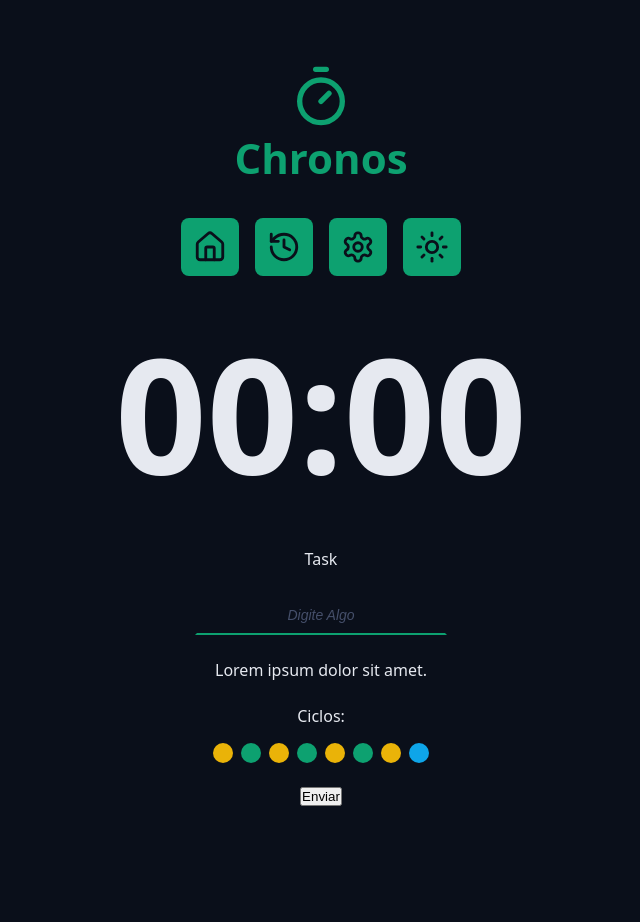
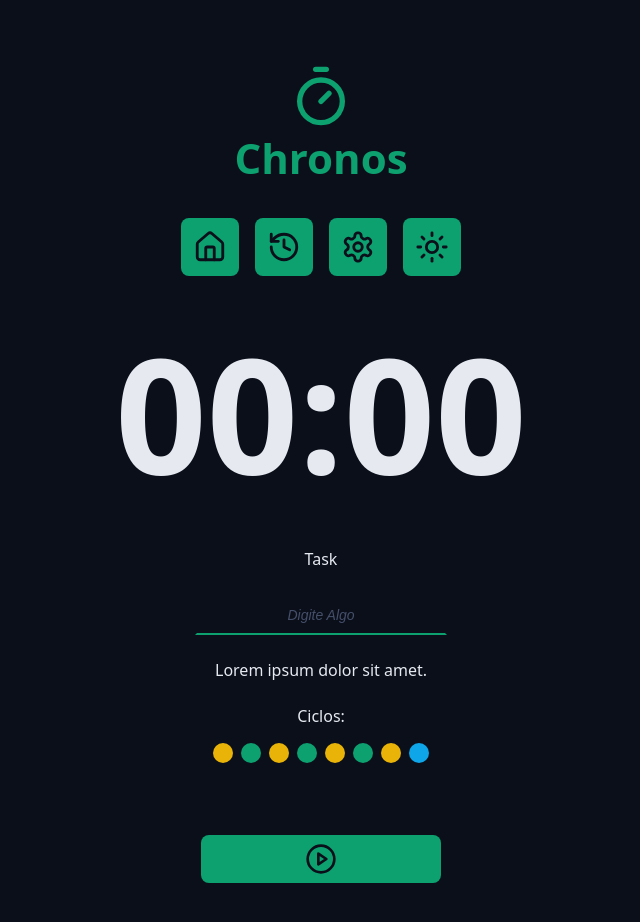
Before and after one commit to vimassaru/chronos_pomodoro, a React (Vite) app: page / in a window 1280 px wide. Shown: the top 922 px of the page, without its empty margins (319-959 px from the left). Before the commit the page ends 838 px from the top, so only its background shows below. Built offline with nearby package versions, Linux system fonts and the light colour scheme.

Commit message:
feature: adicionando DefaultButton.tsx

```diff
--- a/src/App.tsx
+++ b/src/App.tsx
@@ -1,6 +1,8 @@
+import { PlayCircleIcon } from 'lucide-react';
 import { Container } from './components/ui/Container';
 import { CountDown } from './components/ui/CountDown';
 import { Cycles } from './components/ui/Cycles';
+import { DefaultButton } from './components/ui/DefaultButton';
 import { DefaultInput } from './components/ui/DefaultInput';
 import { Logo } from './components/ui/Logo';
 import { Menu } from './components/ui/Menu';
@@ -40,7 +42,7 @@
           </div>
 
           <div className='formRow'>
-            <button>Enviar</button>
+            <DefaultButton icon={<PlayCircleIcon />} />
           </div>
         </form>
       </Container>
--- /dev/null
+++ b/src/components/ui/DefaultButton/index.tsx
@@ -0,0 +1,20 @@
+import styles from './styles.module.css';
+
+type DefaultButtonProps = {
+  icon: React.ReactNode;
+  color?: 'green' | 'red';
+} & React.ComponentProps<'button'>;
+
+export const DefaultButton = ({
+  icon,
+  color = 'green',
+  ...props
+}: DefaultButtonProps) => {
+  return (
+    <>
+      <button className={`${styles.button} ${styles[color]}`} {...props}>
+        {icon}
+      </button>
+    </>
+  );
+};
--- /dev/null
+++ b/src/components/ui/DefaultButton/styles.module.css
@@ -0,0 +1,34 @@
+.button {
+  border: none;
+  background: var(--primary);
+  color: var(--text-over-primary);
+  display: flex;
+  align-items: center;
+  justify-content: center;
+  min-width: 24rem;
+  padding: 0.8rem;
+  border-radius: 0.8rem;
+  margin: 4.8rem 0;
+  cursor: pointer;
+
+  transition: all 0.2s ease-in-out;
+}
+
+.button svg {
+  width: 3.2rem;
+  height: 3.2rem;
+}
+
+.button:hover {
+  filter: brightness(80%);
+}
+
+.green {
+  background: var(--primary);
+  color: var(--text-over-primary);
+}
+
+.red {
+  background: var(--error);
+  color: var(--text-over-error);
+}
```
